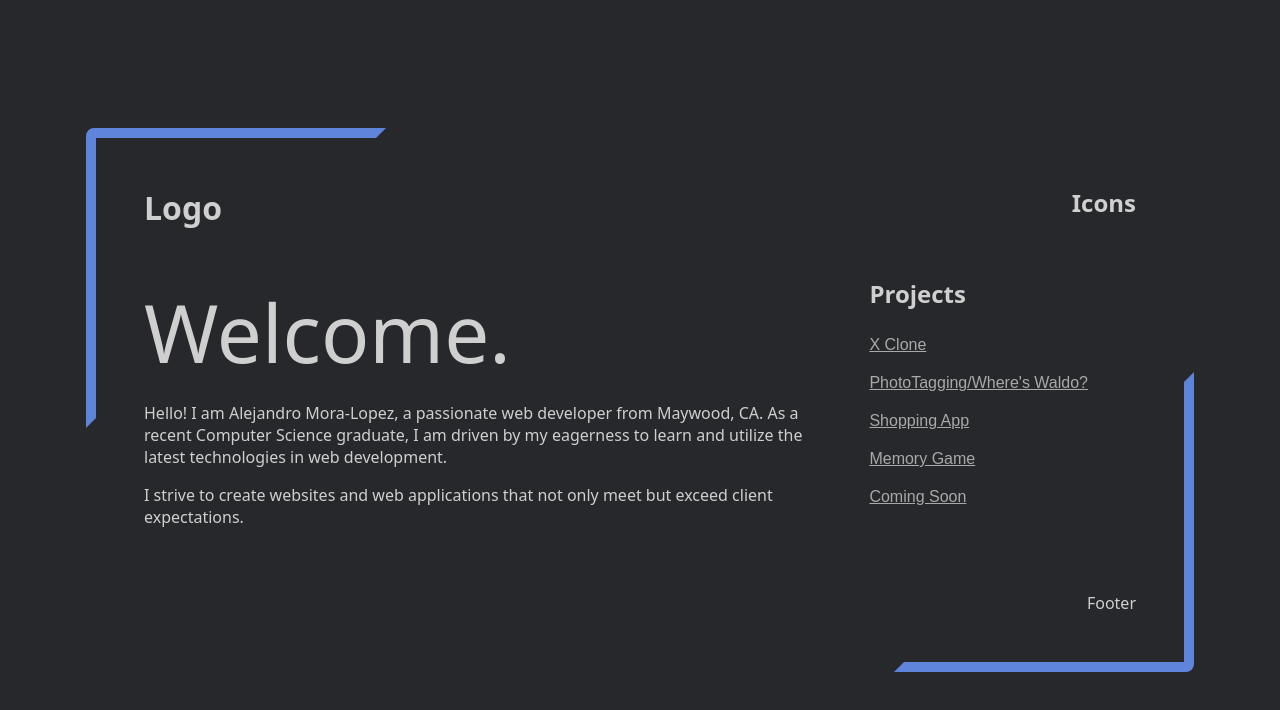
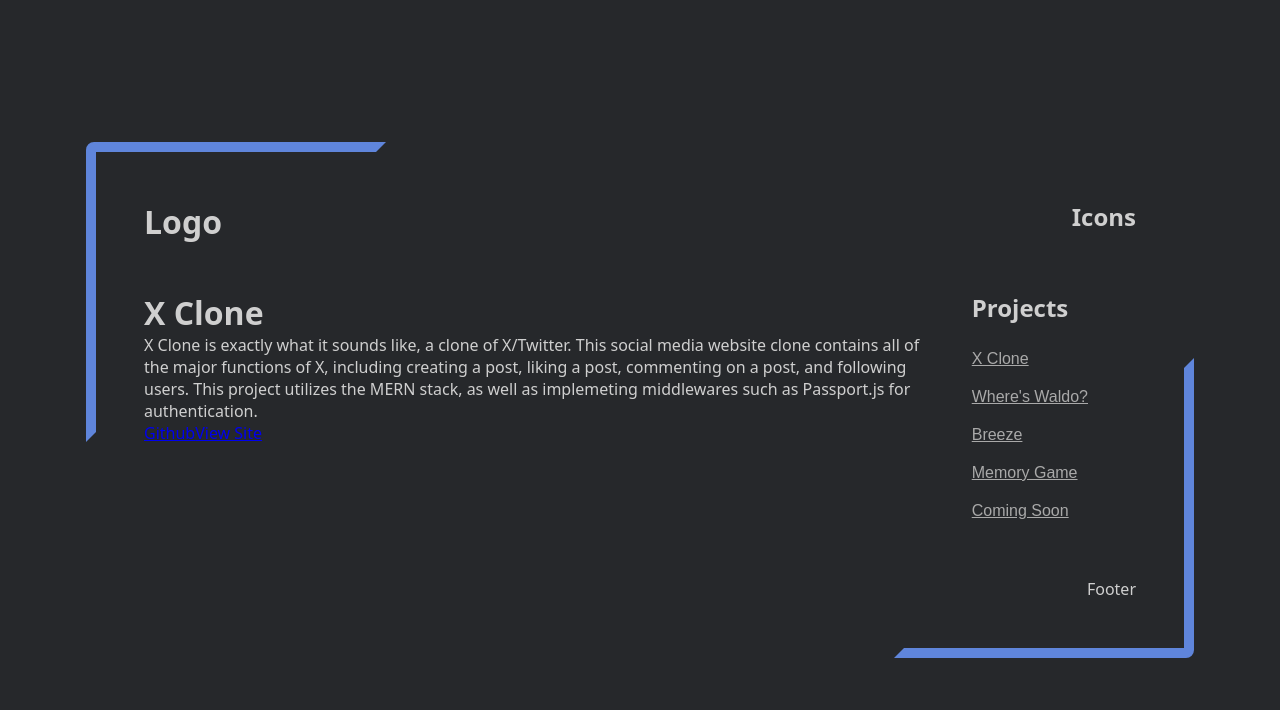
Before and after one commit to amora7741/Portfolio, a React (Vite) app: page / in a window 1280 px wide. Both pictures are taken after a click on the button "X Clone". Shown: the top 710 px of the page. Built offline with nearby package versions, Linux system fonts and the light colour scheme.

Commit message:
Set up project repo/live links

```diff
--- a/src/components/ProjectCard.jsx
+++ b/src/components/ProjectCard.jsx
@@ -1,9 +1,16 @@
 import Card from './Card';
+import { useContext } from 'react';
+import { CardContext } from '../context/CardContext';
 
 const ProjectCard = () => {
+  const { projectDetails } = useContext(CardContext);
+
   return (
     <Card>
-      <h1>Hello</h1>
+      <h1>{projectDetails.name}</h1>
+      <p>{projectDetails.description}</p>
+      <a href={projectDetails.repoLink}>Github</a>
+      <a href={projectDetails.liveLink}>View Site</a>
     </Card>
   );
 };
--- a/src/components/ProjectList.jsx
+++ b/src/components/ProjectList.jsx
@@ -2,27 +2,51 @@
 import { CardContext } from '../context/CardContext';
 
 const ProjectList = () => {
-  const { setCard } = useContext(CardContext);
+  const { selectProject } = useContext(CardContext);
+
+  const projects = [
+    {
+      name: 'X Clone',
+      description:
+        'X Clone is exactly what it sounds like, a clone of X/Twitter. This social media website clone contains all of the major functions of X, including creating a post, liking a post, commenting on a post, and following users. This project utilizes the MERN stack, as well as implemeting middlewares such as Passport.js for authentication.',
+      repoLink: 'https://github.com/amora7741/XClone',
+      liveLink: 'https://x-clone-mocha.vercel.app/',
+    },
+    {
+      name: "Where's Waldo?",
+      description:
+        "Play the well-known puzzle game, Where's Waldo, where you are tasked with finding multiple characters in a very crowded scene. Built with React.js and Node.js, this app utilizes JSON webtokens to keep track of your completion time to place you on a leaderboard!",
+      repoLink: 'https://github.com/amora7741/PhotoTagging-Frontend',
+      liveLink: 'https://photo-tagging-frontend.vercel.app/',
+    },
+    {
+      name: 'Breeze',
+      description:
+        'Go (fake) shopping on Breeze! This app utilizes the fake store API to fetch a bunch of different items as well as their information such as price, rating, and so on. Built with React.',
+      repoLink: 'https://github.com/amora7741/ShoppingApp',
+      liveLink: 'https://shopping-app-rose-gamma.vercel.app/',
+    },
+    {
+      name: 'Memory Game',
+      description:
+        'Test your memory with this card memorization game! This app uses the PokeAPI to fetch a set of Pokemon along with their IDs. If you click the same card twice, you lose! Good luck!',
+      repoLink: 'https://github.com/amora7741/MemoryGame',
+      liveLink: 'https://memory-game-six-alpha.vercel.app/',
+    },
+    { name: 'Coming Soon', description: 'In the works...' },
+  ];
 
   return (
     <div className='project-list-wrapper'>
       <h2>Projects</h2>
       <ul className='project-list'>
-        <li>
-          <button>X Clone</button>
-        </li>
-        <li>
-          <button>PhotoTagging/Where's Waldo?</button>
-        </li>
-        <li>
-          <button>Shopping App</button>
-        </li>
-        <li>
-          <button>Memory Game</button>
-        </li>
-        <li>
-          <button>Coming Soon</button>
-        </li>
+        {projects.map((project, index) => (
+          <li key={index}>
+            <button onClick={() => selectProject(project)}>
+              {project.name}
+            </button>
+          </li>
+        ))}
       </ul>
     </div>
   );
--- a/src/context/CardContext.jsx
+++ b/src/context/CardContext.jsx
@@ -4,9 +4,15 @@
 
 export const CardProvider = ({ children }) => {
   const [card, setCard] = useState('home');
+  const [projectDetails, setProjectDetails] = useState(null);
+
+  const selectProject = (details) => {
+    setProjectDetails(details);
+    setCard(details.name);
+  };
 
   return (
-    <CardContext.Provider value={{ card, setCard }}>
+    <CardContext.Provider value={{ card, projectDetails, selectProject }}>
       {children}
     </CardContext.Provider>
   );
```
